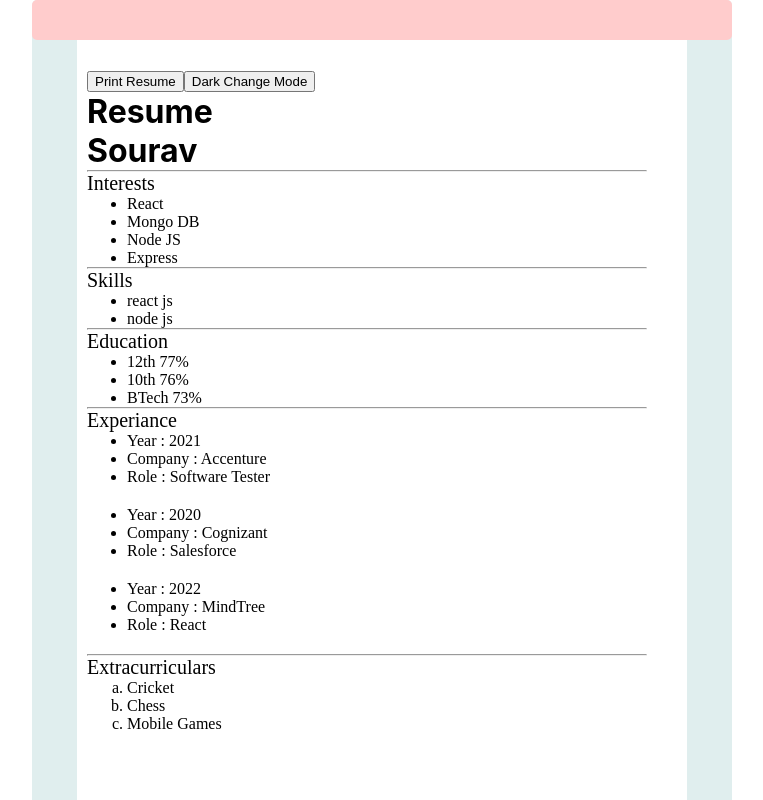
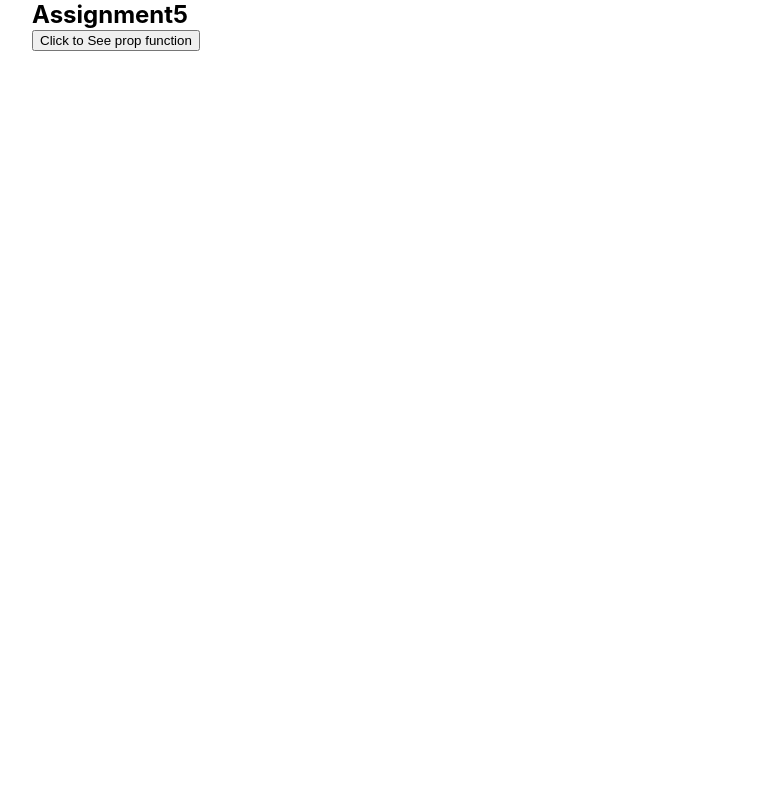
Before and after one commit to Sourav-Tanwar/Resume-Builder, a React (Create React App) app: page / in a window 1280 px wide. Shown: the top 800 px of the page, without its empty margins (258-1021 px from the left). Built offline with nearby package versions, Linux system fonts and the light colour scheme.

Commit message:
Chapter 4 - Assignment 5

```diff
--- a/src/App.js
+++ b/src/App.js
@@ -8,6 +8,7 @@
 import Assignment1 from './components/Chapter4/Assignment1';
 import Assignment2 from './components/Chapter4/Assignment2';
 import Assignment3 from './components/Chapter4/Assignment3';
+import Assignment5 from './components/Chapter4/Assignment5';
 
 
 
@@ -54,14 +55,14 @@
 
 
 
-
+    <Assignment5 onClick={()=>{alert("Assignment5 Running")}}/>
 
     {/* <Assignment3/>
     <Assignment2/>
     <Assignment1 /> */}
 
 
-    <Border >
+    {/* <Border >
     <button onClick={handlePrint}>Print Resume</button>
     <button onClick={handleDarkMode}>{button_name} Change Mode</button>
     <h1>Resume</h1>
@@ -76,7 +77,7 @@
     {resume.experience.length > 0 ?<Experiance experience={resume.experience} /> :null }
     <hr />
     {EC_items.length > 0 ?<Extracurriculars layout="alpha" EC_items={EC_items}/> :null }
-    </Border>
+    </Border>     */}
 
     {/* <Interests interests={resume.interests} /> */}
     {/* <Skill skills={resume.skills}  /> */}
--- /dev/null
+++ b/src/components/Chapter4/Assignment5.js
@@ -0,0 +1,13 @@
+import React from 'react'
+
+export default function Assignment5({onClick}) {
+  const HandleOnclick =()=>{
+    onClick()
+  }
+  return (
+    <div>
+        <h2>Assignment5</h2>
+        <button onClick={HandleOnclick} >Click to See prop function</button>
+    </div>
+  )
+}
```
